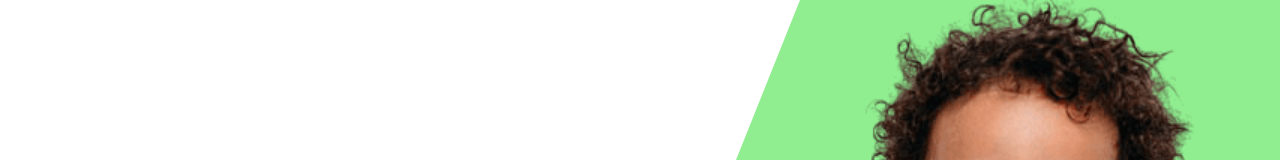
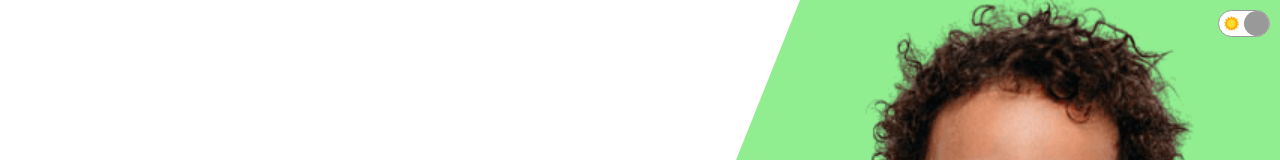
Before and after one commit to himanshu32288/portfolio, a React (Create React App) app: page / in a window 1280 px wide. Shown: the top 160 px of the page. Built offline with nearby package versions, Linux system fonts and the light colour scheme.

Commit message:
dark mode toggler

```diff
--- a/src/App.js
+++ b/src/App.js
@@ -1,15 +1,28 @@
+import { useContext } from "react";
 import "./App.css";
 import About from "./components/about/About";
 import Contact from "./components/contact/Contact";
+import { ThemeContext } from "./components/Context";
 import Intro from "./components/intro/Intro";
 import ProjectList from "./components/project/ProjectList";
+import Toggle from "./components/toggle/Toggle";
 function App() {
+  const theme = useContext(ThemeContext);
+  const darkmode = theme.state.darkMode;
   return (
     <>
-      <Intro />
-      <About />
-      <ProjectList />
-      <Contact />
+      <div
+        style={{
+          backgroundColor: darkmode ? "#222" : "white",
+          color: darkmode ? "white" : "black",
+        }}
+      >
+        <Toggle />
+        <Intro />
+        <About />
+        <ProjectList />
+        <Contact />
+      </div>
     </>
   );
 }
--- /dev/null
+++ b/src/components/Context.js
@@ -0,0 +1,24 @@
+import { createContext, useReducer } from "react";
+
+export const ThemeContext = createContext();
+
+const INITIAL_STATE = { darkMode: false };
+
+const themeReducer = (state, action) => {
+  switch (action.type) {
+    case "TOGGLE":
+      return { darkMode: !state.darkMode };
+    default:
+      return state;
+  }
+};
+
+export const ThemeProvider = (props) => {
+  const [state, dispatch] = useReducer(themeReducer, INITIAL_STATE);
+
+  return (
+    <ThemeContext.Provider value={{ state, dispatch }}>
+      {props.children}
+    </ThemeContext.Provider>
+  );
+};
--- a/src/components/contact/Contact.js
+++ b/src/components/contact/Contact.js
@@ -2,7 +2,7 @@
 import Phone from "../../img/phone.png";
 import Email from "../../img/email.png";
 import emailjs from "@emailjs/browser";
-import { useRef, useState, useContext } from "react";
+import { useRef, useState } from "react";
 import { MdDoneOutline } from "react-icons/md";
 const Contact = () => {
   const formRef = useRef();
--- /dev/null
+++ b/src/components/toggle/Toggle.css
@@ -0,0 +1,29 @@
+.toggle {
+  position: fixed;
+  right: 10px;
+  top: 10px;
+  width: 50px;
+  height: 25px;
+  z-index: 10;
+  border: 1px solid #999;
+  background-color: white;
+  display: flex;
+  align-items: center;
+  justify-content: space-around;
+  border-radius: 20px;
+}
+
+.t-icon {
+  width: 15px;
+  height: 15px;
+}
+
+.t-button {
+  width: 25px;
+  height: 25px;
+  border-radius: 50%;
+  background-color: #999;
+  position: absolute;
+  cursor: pointer;
+  left: 0;
+}
--- /dev/null
+++ b/src/components/toggle/Toggle.js
@@ -0,0 +1,24 @@
+import Sun from "../../img/sun.png";
+import Moon from "../../img/moon.png";
+import "./Toggle.css";
+import { useContext } from "react";
+import { ThemeContext } from "../Context";
+const Toggle = () => {
+  const theme = useContext(ThemeContext);
+  const toggle = () => {
+    theme.dispatch({ type: "TOGGLE" });
+  };
+  return (
+    <div className="toggle">
+      <img src={Sun} alt="" className="t-icon" onClick={toggle} />
+      <img src={Moon} alt="" className="t-icon" onClick={toggle} />
+      <div
+        className="t-button"
+        style={{ left: theme.state.darkMode ? 0 : 25 }}
+        onClick={toggle}
+      ></div>
+    </div>
+  );
+};
+
+export default Toggle;
--- a/src/index.js
+++ b/src/index.js
@@ -1,14 +1,16 @@
-import React from 'react';
-import ReactDOM from 'react-dom';
-import './index.css';
-import App from './App';
-import reportWebVitals from './reportWebVitals';
-
+import React from "react";
+import ReactDOM from "react-dom";
+import "./index.css";
+import App from "./App";
+import reportWebVitals from "./reportWebVitals";
+import { ThemeProvider } from "./components/Context";
 ReactDOM.render(
   <React.StrictMode>
-    <App />
+    <ThemeProvider>
+      <App />
+    </ThemeProvider>
   </React.StrictMode>,
-  document.getElementById('root')
+  document.getElementById("root")
 );
 
 // If you want to start measuring performance in your app, pass a function
```
Also changed, not shown: src/img/moon.png (added), src/img/sun.png (added).
